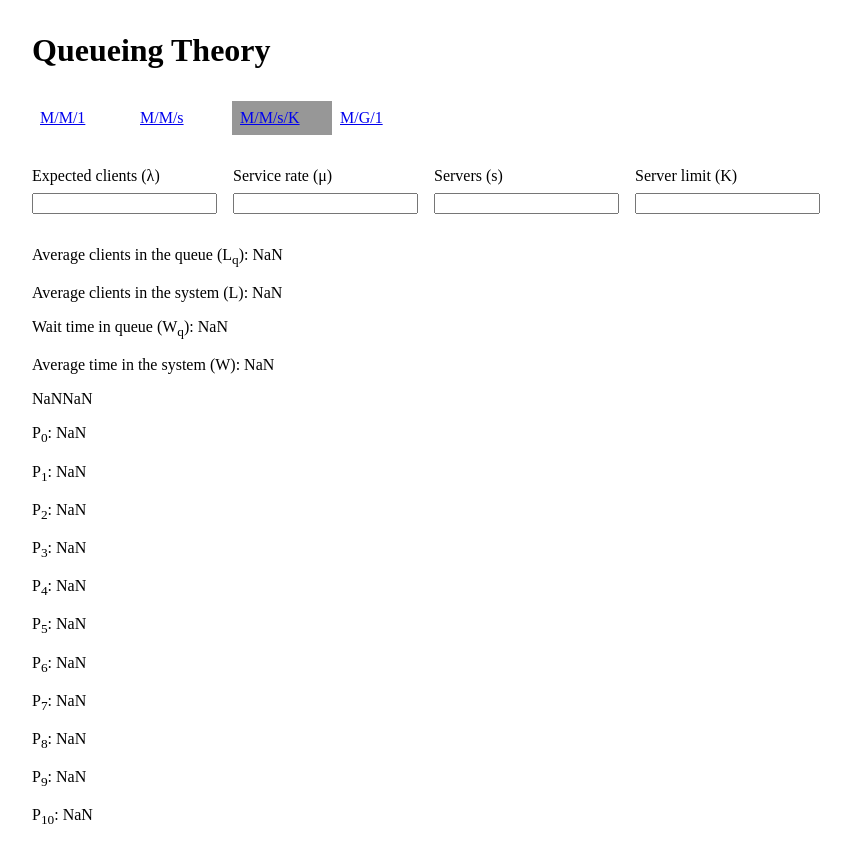
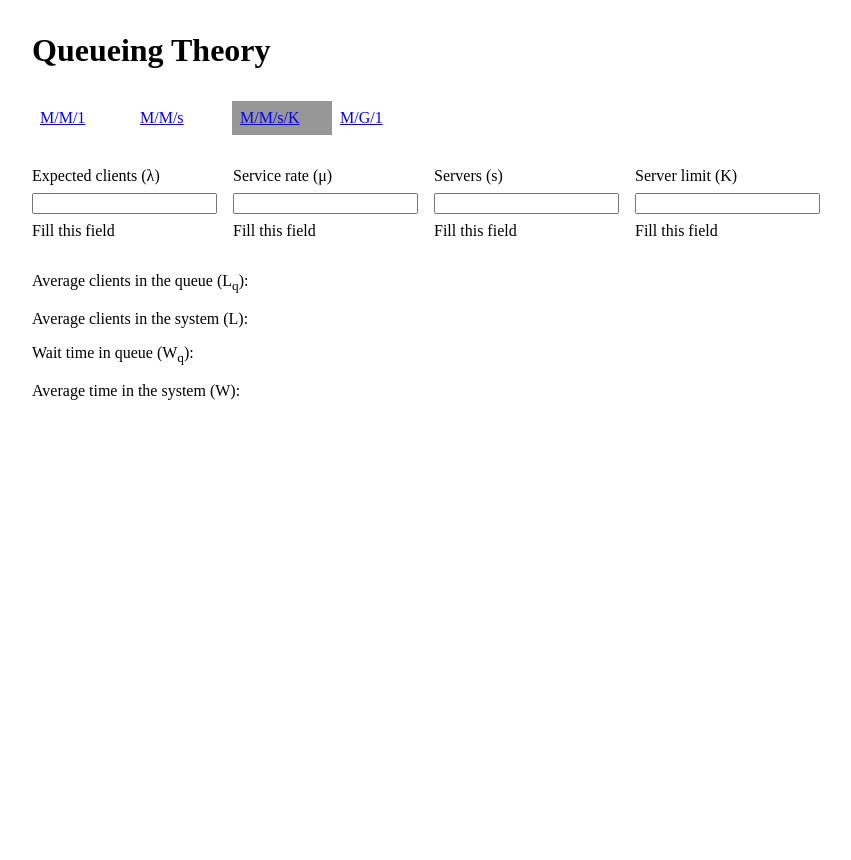
Before and after one commit to PedroRangelP/Queueing-Theory, a React app: page /MMsK in a window 1280 px wide. Shown: the whole page, without its empty margins (40-891 px from the left). After the commit the page ends 800 px from the top, so only its background shows below. Built offline with nearby package versions, Linux system fonts and the light colour scheme.

Commit message:
Input validation

```diff
--- a/src/components/Input.js
+++ b/src/components/Input.js
@@ -1,10 +1,11 @@
 import React from 'react'
 
-const Input = ({ label, id, type, value, onChange }) => {
+const Input = ({ label, id, type, value, onChange, isValid, msg }) => {
     return (
         <div className='form-control'>
             <label htmlFor={id}>{label}</label>
             <input id={id} type={type} value={value} onChange={onChange} />
+            {!isValid && <p>{msg}</p>}
         </div>
     )
 }
--- a/src/components/MM1Form.js
+++ b/src/components/MM1Form.js
@@ -1,15 +1,17 @@
 import React, { useEffect } from 'react'
-import { isNotNegative } from '../utils/validator'
+import { isValidInput } from '../utils/validator'
 import useInput from '../hooks/use-input'
 import Input from './Input'
 
 const MM1Form = ({ onChange }) => {
     // value, reset, onChange
-    const lambdaInput = useInput(isNotNegative)
-    const muInput = useInput(isNotNegative)
+    const lambdaInput = useInput(isValidInput)
+    const muInput = useInput(isValidInput)
 
     useEffect(() => {
-        onChange(lambdaInput.value, muInput.value)
+        const isValid = lambdaInput.isValid && muInput.isValid
+
+        if (isValid) onChange(lambdaInput.value, muInput.value)
     }, [lambdaInput.value, muInput.value])
 
     return (
@@ -20,6 +22,8 @@ const MM1Form = ({ onChange }) => {
                 type='number'
                 value={lambdaInput.value}
                 onChange={lambdaInput.onChange}
+                isValid={lambdaInput.isValid}
+                msg={lambdaInput.msg}
             />
             <Input
                 label='Service rate (μ)'
@@ -27,6 +31,8 @@ const MM1Form = ({ onChange }) => {
                 type='number'
                 value={muInput.value}
                 onChange={muInput.onChange}
+                isValid={muInput.isValid}
+                msg={muInput.msg}
             />
         </form>
     )
--- a/src/components/MMsForm.js
+++ b/src/components/MMsForm.js
@@ -1,13 +1,13 @@
 import React, { useEffect } from 'react'
-import { isNotNegative } from '../utils/validator'
+import { isValidInput } from '../utils/validator'
 import useInput from '../hooks/use-input'
 import Input from './Input'
 
 const MMsForm = ({ onChange }) => {
     // value, reset, onChange
-    const lambdaInput = useInput(isNotNegative)
-    const muInput = useInput(isNotNegative)
-    const sInput = useInput(isNotNegative)
+    const lambdaInput = useInput(isValidInput)
+    const muInput = useInput(isValidInput)
+    const sInput = useInput(isValidInput)
 
     // const isNotNegative = (...values) {
 
@@ -16,7 +16,9 @@ const MMsForm = ({ onChange }) => {
     // if()
 
     useEffect(() => {
-        onChange(lambdaInput.value, muInput.value, sInput.value)
+        const isValid = lambdaInput.isValid && muInput.isValid && sInput.isValid
+
+        if (isValid) onChange(lambdaInput.value, muInput.value, sInput.value)
     }, [lambdaInput.value, muInput.value, sInput.value])
 
     return (
@@ -27,6 +29,8 @@ const MMsForm = ({ onChange }) => {
                 type='number'
                 value={lambdaInput.value}
                 onChange={lambdaInput.onChange}
+                isValid={lambdaInput.isValid}
+                msg={lambdaInput.msg}
             />
             <Input
                 label='Service rate (μ)'
@@ -34,6 +38,8 @@ const MMsForm = ({ onChange }) => {
                 type='number'
                 value={muInput.value}
                 onChange={muInput.onChange}
+                isValid={muInput.isValid}
+                msg={muInput.msg}
             />
             <Input
                 label='Servers (s)'
@@ -41,6 +47,8 @@ const MMsForm = ({ onChange }) => {
                 type='number'
                 value={sInput.value}
                 onChange={sInput.onChange}
+                isValid={sInput.isValid}
+                msg={sInput.msg}
             />
         </form>
     )
--- a/src/components/MMsKForm.js
+++ b/src/components/MMsKForm.js
@@ -1,17 +1,19 @@
 import React, { useEffect } from 'react'
-import { isNotNegative } from '../utils/validator'
+import { isValidInput } from '../utils/validator'
 import useInput from '../hooks/use-input'
 import Input from './Input'
 
 const MMsKForm = ({ onChange }) => {
     // value, reset, onChange
-    const lambdaInput = useInput(isNotNegative)
-    const muInput = useInput(isNotNegative)
-    const sInput = useInput(isNotNegative)
-    const kInput = useInput(isNotNegative)
+    const lambdaInput = useInput(isValidInput)
+    const muInput = useInput(isValidInput)
+    const sInput = useInput(isValidInput)
+    const kInput = useInput(isValidInput)
 
     useEffect(() => {
-        onChange(lambdaInput.value, muInput.value, sInput.value, kInput.value)
+        const isValid = lambdaInput.isValid && muInput.isValid && sInput.isValid && kInput.isValid
+
+        if (isValid) onChange(lambdaInput.value, muInput.value, sInput.value, kInput.value)
     }, [lambdaInput.value, muInput.value, sInput.value, kInput.value])
 
     return (
@@ -22,6 +24,8 @@ const MMsKForm = ({ onChange }) => {
                 type='number'
                 value={lambdaInput.value}
                 onChange={lambdaInput.onChange}
+                isValid={lambdaInput.isValid}
+                msg={lambdaInput.msg}
             />
             <Input
                 label='Service rate (μ)'
@@ -29,6 +33,8 @@ const MMsKForm = ({ onChange }) => {
                 type='number'
                 value={muInput.value}
                 onChange={muInput.onChange}
+                isValid={muInput.isValid}
+                msg={muInput.msg}
             />
             <Input
                 label='Servers (s)'
@@ -36,6 +42,8 @@ const MMsKForm = ({ onChange }) => {
                 type='number'
                 value={sInput.value}
                 onChange={sInput.onChange}
+                isValid={sInput.isValid}
+                msg={sInput.msg}
             />
             <Input
                 label='Server limit (K)'
@@ -43,6 +51,8 @@ const MMsKForm = ({ onChange }) => {
                 type='number'
                 value={kInput.value}
                 onChange={kInput.onChange}
+                isValid={kInput.isValid}
+                msg={kInput.msg}
             />
         </form>
     )
--- a/src/hooks/use-input.js
+++ b/src/hooks/use-input.js
@@ -1,7 +1,8 @@
 import { useState } from 'react'
 
-const useInput = () => {
+const useInput = (validator) => {
     const [value, setValue] = useState('')
+    const { isValid, msg } = validator(value)
 
     const onChange = (e) => {
         setValue(e.target.value)
@@ -11,7 +12,7 @@ const useInput = () => {
         setValue('')
     }
 
-    return { value, reset, onChange }
+    return { value, reset, onChange, isValid, msg }
 }
 
 export default useInput
--- a/src/utils/validator.js
+++ b/src/utils/validator.js
@@ -1,20 +1,20 @@
-let validity = { isValid: true, msg: '' }
+const isValidInput = (value) => {
+    if (value.trim() === '') return validation(false, 'Fill this field')
 
-const isNotNegative = (num) => {
-    const valid = num < 0
-    validity.isValid = valid
+    if (Number(value) < 0) return validation(false, 'Please enter non negative numbers')
 
-    if(!valid)
-        validity.msg = 'Please enter non negative numbers'
-
-    return validity
+    return validation()
 }
 
 const validNum = (ans) => {
     return !isNaN(ans) && isFinite(ans)
 }
 
+const validation = (isValid=true, msg='') => {
+    return { isValid: isValid, msg: msg }
+}
+
 export {
-    isNotNegative,
+    isValidInput,
     validNum
 }
```
